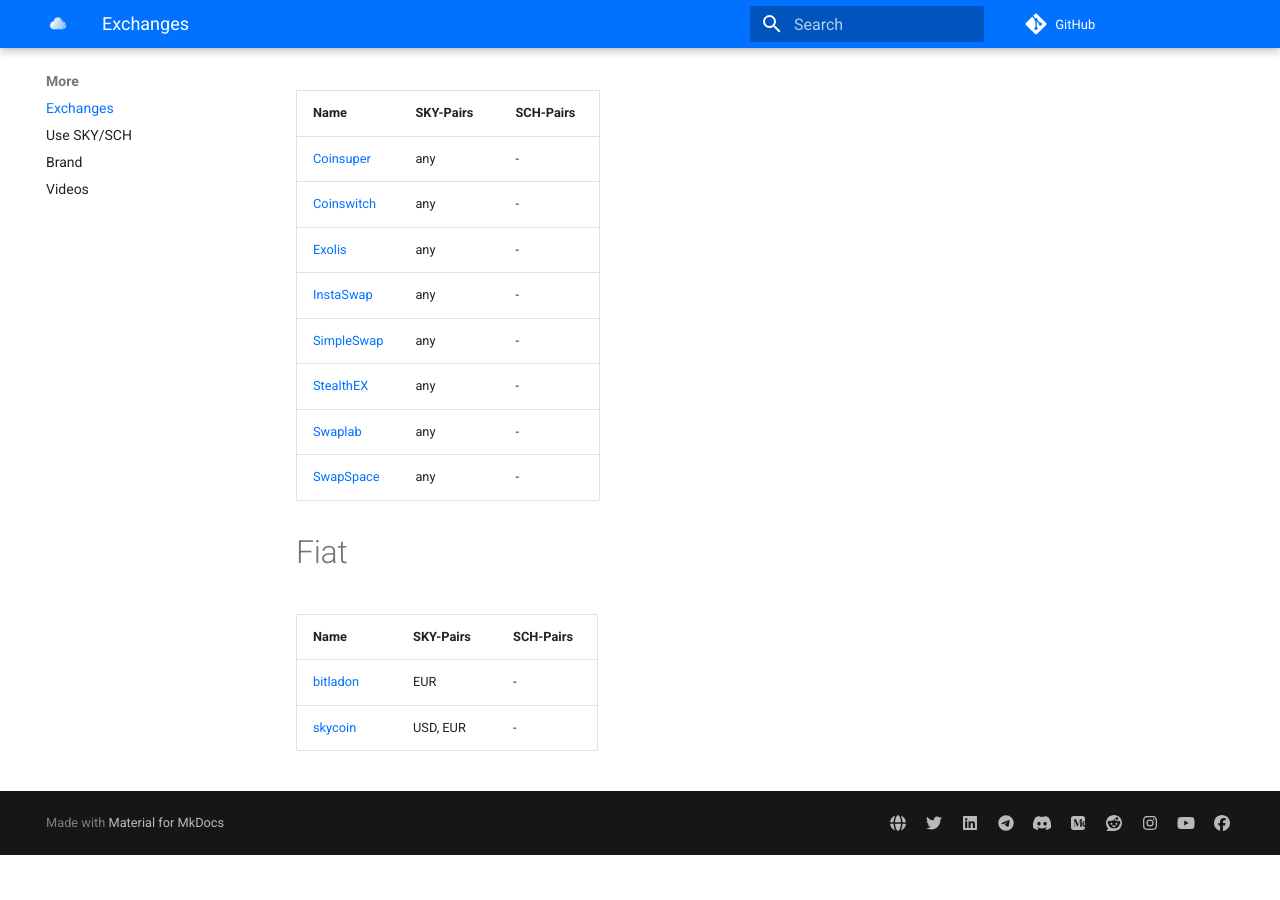
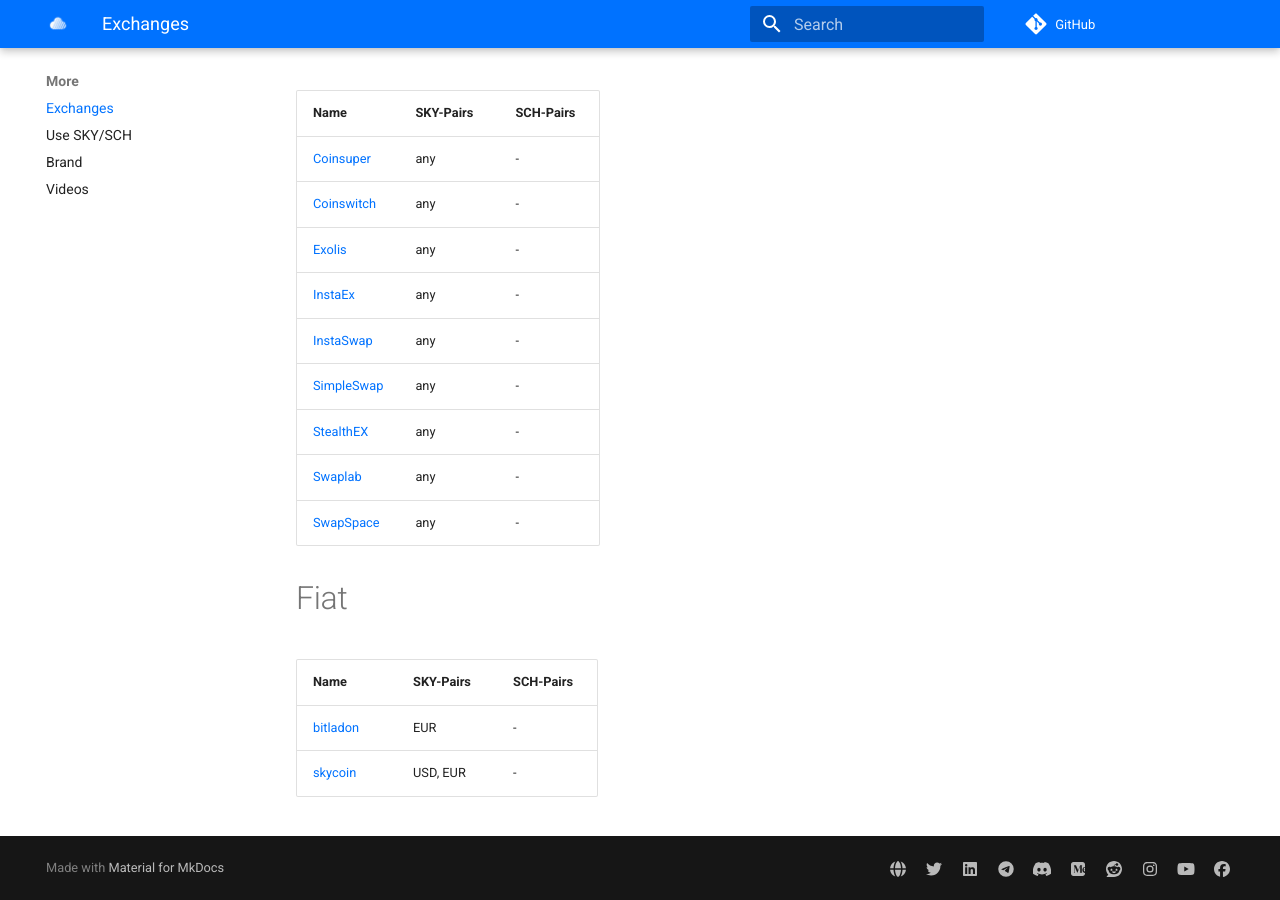
Before and after one commit to skycoin/wiki, an MkDocs documentation site: the page built from docs/exchanges.md, in a window 1280 px wide and 900 px high, scrolled down 1003 px. Built offline with MkDocs 1.6.1 and Material for MkDocs 9.7.7, drawn with Linux system fonts in a browser that asks for light colours; old or Windows-style settings are respelled for this version of MkDocs; before the commit the page ends 1858 px from its top, so only the background shows below that.

Commit message:
Add InstaEx

```diff
--- a/docs/exchanges.md
+++ b/docs/exchanges.md
@@ -26,6 +26,7 @@
 |[Coinsuper](https://www.coinsuper.com/)|any|-|
 |[Coinswitch](https://exchange.skycoin.com)|any|-|
 |[Exolis](https://exolix.com/)|any|-|
+|[InstaEx](https://instaex.io)|any|-|
 |[InstaSwap](https://instaswap.io/)|any|-|
 |[SimpleSwap](https://simpleswap.io/)|any|-|
 |[StealthEX](https://stealthex.io)|any|-|
```
